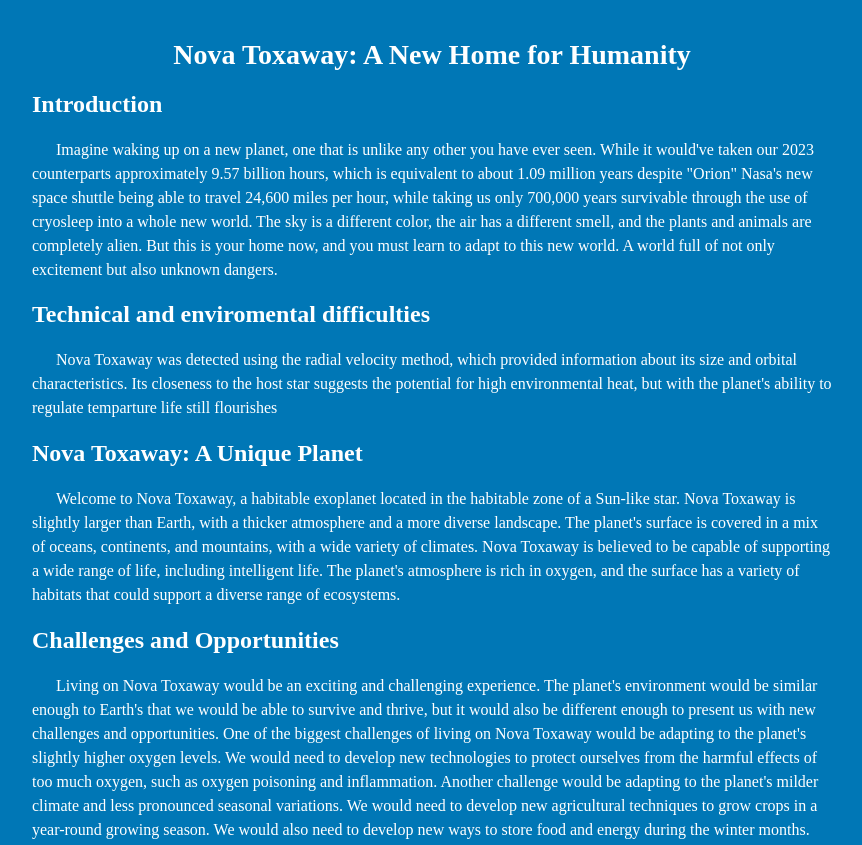
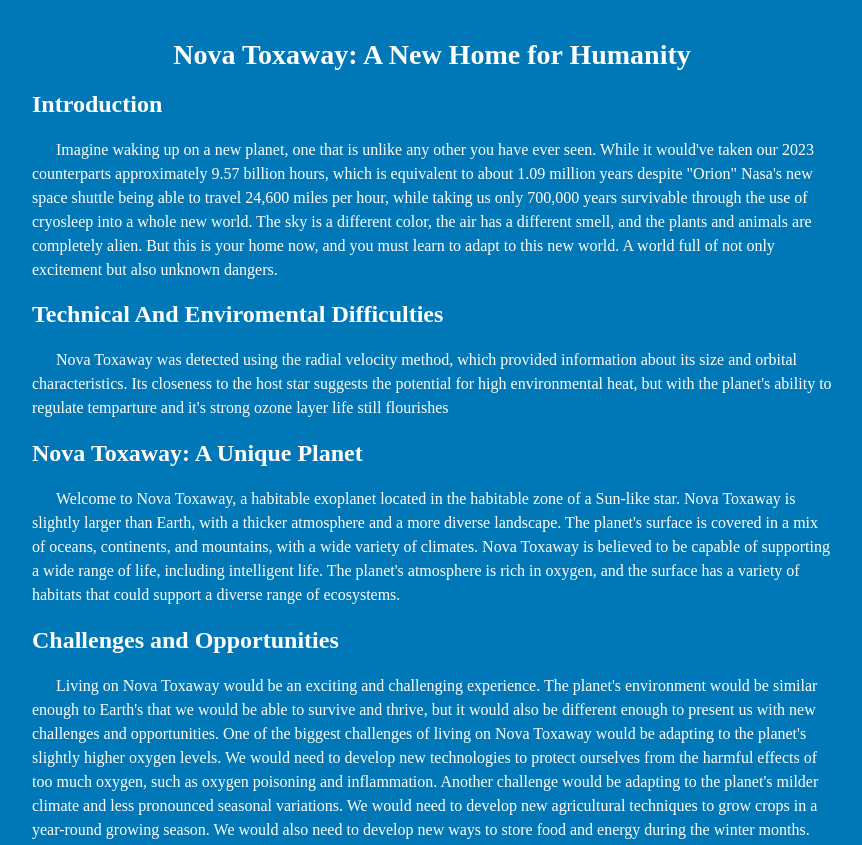
Before and after one commit to Eristhefiend/Fantastic-planet, a plain HTML site: page pages2.html in a window 1280 px wide. Shown: the top 845 px of the page, without its empty margins (208-1070 px from the left). Drawn offline with Linux system fonts and the light colour scheme.

Commit message:
commit to github

```diff
--- a/pages2.html
+++ b/pages2.html
@@ -49,8 +49,8 @@
             <div id="mla-text">
                 <h2>Introduction</h2>
                 <p>Imagine waking up on a new planet, one that is unlike any other you have ever seen. While it would've taken our 2023 counterparts approximately 9.57 billion hours, which is equivalent to about 1.09 million years despite "Orion" Nasa's new space shuttle being able to travel 24,600 miles per hour, while taking us only 700,000 years survivable through the use of cryosleep into a whole new world. The sky is a different color, the air has a different smell, and the plants and animals are completely alien. But this is your home now, and you must learn to adapt to this new world. A world full of not only excitement but also unknown dangers.</p>
-                <h2>Technical and enviromental difficulties</h2>
-                <p>Nova Toxaway was detected using the radial velocity method, which provided information about its size and orbital characteristics. Its closeness to the host star suggests the potential for high environmental heat, but with the planet's ability to regulate temparture life still flourishes </p>
+                <h2>Technical And Enviromental Difficulties</h2>
+                <p>Nova Toxaway was detected using the radial velocity method, which provided information about its size and orbital characteristics. Its closeness to the host star suggests the potential for high environmental heat, but with the planet's ability to regulate temparture and it's strong ozone layer life still flourishes </p>
                 <h2>Nova Toxaway: A Unique Planet</h2>
                 <p>Welcome to Nova Toxaway, a habitable exoplanet located in the habitable zone of a Sun-like star. Nova Toxaway is slightly larger than Earth, with a thicker atmosphere and a more diverse landscape. The planet's surface is covered in a mix of oceans, continents, and mountains, with a wide variety of climates. Nova Toxaway is believed to be capable of supporting a wide range of life, including intelligent life. The planet's atmosphere is rich in oxygen, and the surface has a variety of habitats that could support a diverse range of ecosystems.</p>
                 <h2>Challenges and Opportunities</h2>
```
